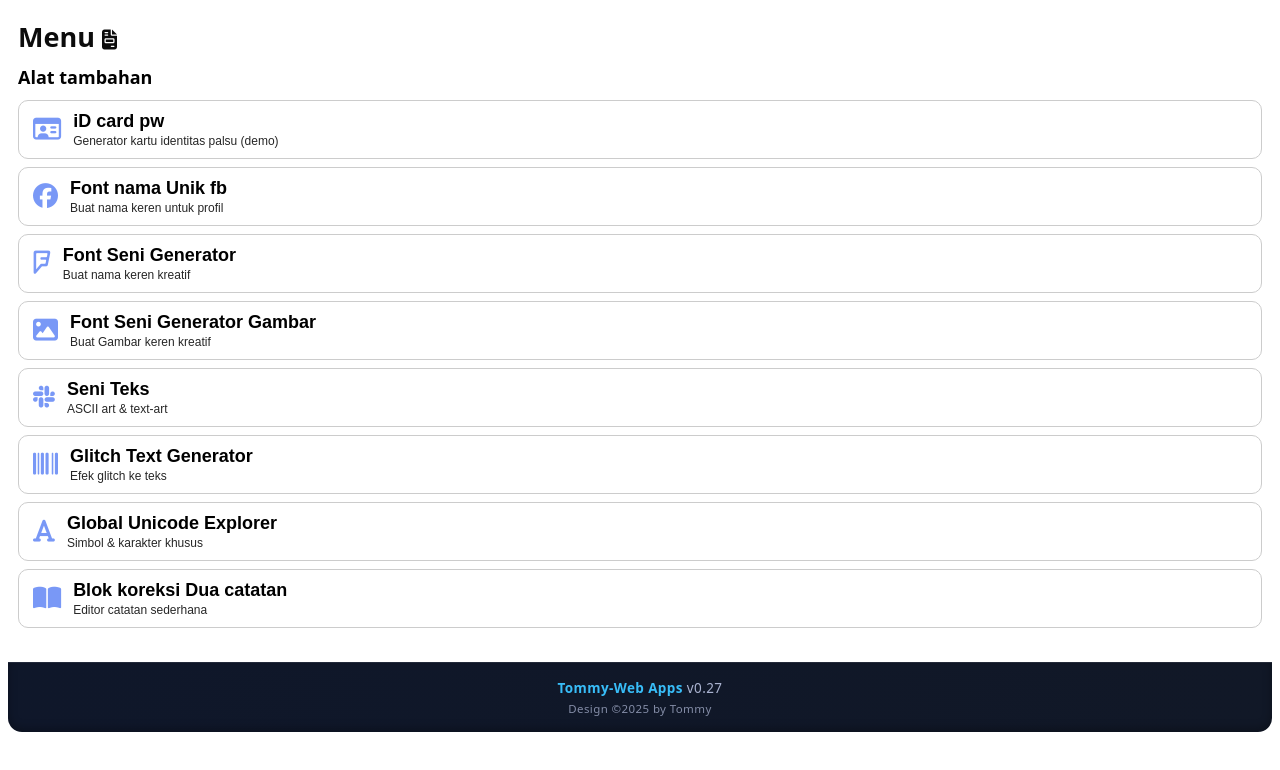
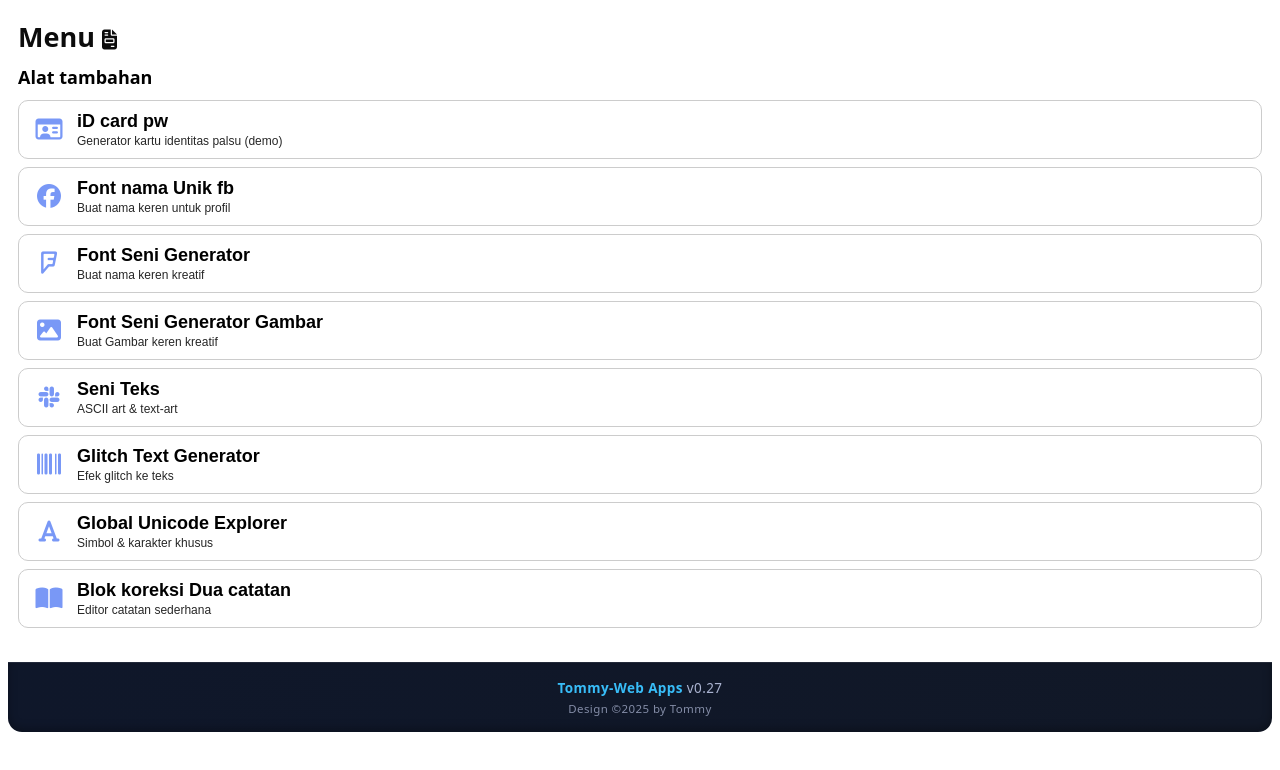
Before and after one commit to tommydev27/Menu-Apps, a plain HTML site: page index.html in a window 1280 px wide. Drawn offline with Linux system fonts and the light colour scheme.

Commit message:
index.html

```diff
--- a/index.html
+++ b/index.html
@@ -63,11 +63,12 @@
     box-shadow: 0 6px 18px rgba(2,6,23,0.45);
   }
 
-  .toolbox-button i {
-    text-align: center;
-    font-size: 25px;
-    opacity: .95;
-  }
+.toolbox-button i {
+  width: 32px;
+  text-align: center;
+  font-size: 24px;
+  opacity: .95;
+}
 
   .toolbox-text { font-weight: 700; }
   .toolbox-sub { display:block; font-weight:500; font-size:12px; opacity:.85; margin-top:2px; }
```
